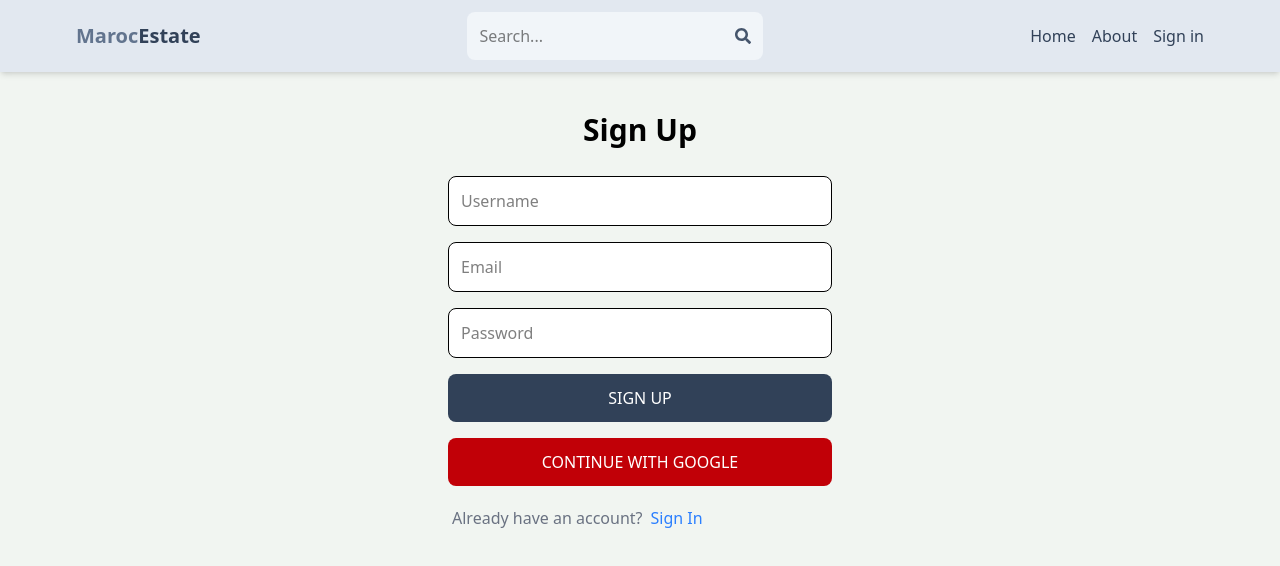
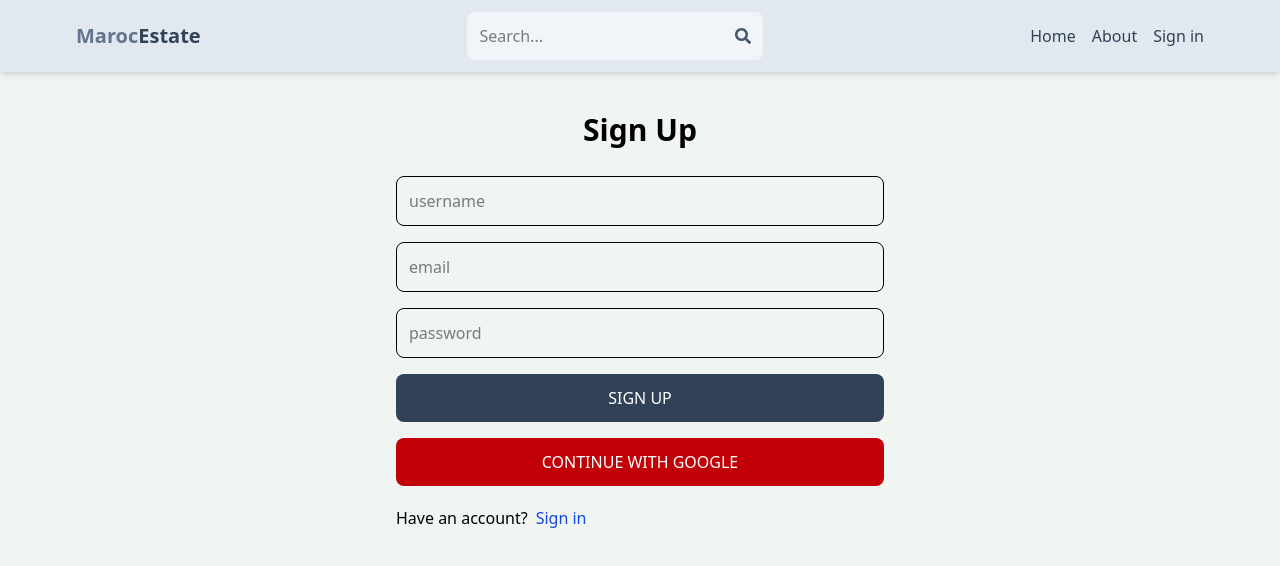
Before and after one commit to salmaelakhal/Real-Estate-Marketplace---MERN-Stack-App-React-Node.js-MongoDB-JWT-Redux-Toolkit-, a React (Vite) app in the folder client/: page /sign-up in a window 1280 px wide. Shown: the top 566 px of the page. Built offline with nearby package versions, Linux system fonts and the light colour scheme; no server answers.

Commit message:
update the header and make the profile page private

```diff
--- a/client/src/App.jsx
+++ b/client/src/App.jsx
@@ -1,4 +1,4 @@
-import { BrowserRouter as Router, Routes, Route, BrowserRouter } from 'react-router-dom';
+import { BrowserRouter, Routes, Route } from 'react-router-dom';
 import React from 'react';
 import Home from './pages/Home';
 import About from './pages/About';
@@ -6,6 +6,7 @@ import Signin from './pages/Signin';
 import Signup from './pages/Signup';
 import Profile from './pages/Profile';
 import Header from './components/Header';
+import PrivateRoute from './components/PrivateRoute';
 export default function App() {
 
   return (
@@ -16,8 +17,9 @@ export default function App() {
         <Route path="/about" element={<About />} />
         <Route path="/sign-in" element={<Signin />} />
         <Route path="/sign-up" element={<Signup />} />
-        <Route path="/profile" element={<Profile />} />
-
+        <Route element={<PrivateRoute />} >
+           <Route path="/profile" element={<Profile />} />
+        </Route>
       </Routes>
  </BrowserRouter>
   )
--- a/client/src/components/Header.jsx
+++ b/client/src/components/Header.jsx
@@ -1,6 +1,14 @@
 import {FaSearch} from 'react-icons/fa'
-import {Link} from 'react-router-dom'
+import { Link } from 'react-router-dom'
+import { useSelector } from 'react-redux'
+
+
 function Header() {
+
+
+    const {currentUser} = useSelector ((state) => state.user)
+
+
     return (
         <header className='bg-slate-200 shadow-md ' >
             <div className=' flex justify-between items-center max-w-6xl mx-auto p-3'>
@@ -18,15 +26,27 @@ function Header() {
                 <FaSearch className='text-slate-600' />
 
             </form>
-            <ul className='flex gap-4 '>
+            <ul className='flex gap-4'>
           <Link to='/'>
-                        <li className='hidden sm:inline text-slate-700 hover:underline'>Home</li>
+            <li className='hidden sm:inline text-slate-700 hover:underline'>
+              Home
+            </li>
           </Link>
           <Link to='/about'>
-                        <li className='hidden sm:inline text-slate-700 hover:underline'>About</li>
+            <li className='hidden sm:inline text-slate-700 hover:underline'>
+              About
+            </li>
           </Link>
-                    <Link to='/sign-in'>
-                        <li className='text-slate-700 hover:underline'>Sign in</li>
+          <Link to='/profile'>
+            {currentUser ? (
+              <img
+                className='rounded-full h-7 w-7 object-cover'
+                src={currentUser.avatar}
+                alt='profile'
+              />
+            ) : (
+              <li className=' text-slate-700 hover:underline'> Sign in</li>
+            )}
           </Link>
         </ul>
             </div>
--- a/client/src/components/OAuth.jsx
+++ b/client/src/components/OAuth.jsx
@@ -15,7 +15,7 @@ function OAuth() {
       const provider = new GoogleAuthProvider();
       const auth = getAuth(app);
       const result = await signInWithPopup(auth, provider);
-console.log("Google sign-in result:", result);
+      console.log("Google sign-in result:", result);
       const user = {
         name: result.user.displayName,
         email: result.user.email,
--- /dev/null
+++ b/client/src/components/PrivateRoute.jsx
@@ -0,0 +1,8 @@
+import { useSelector } from 'react-redux';
+import { Navigate, Outlet } from 'react-router-dom';
+
+export default function PrivateRoute() {
+  const { currentUser } = useSelector((state) => state.user);
+
+  return currentUser ? <Outlet /> : <Navigate to="/sign-in" />;
+}
--- a/client/src/pages/Signin.jsx
+++ b/client/src/pages/Signin.jsx
@@ -1,74 +1,81 @@
-import React from 'react';
+import { useState } from 'react';
 import { Link, useNavigate } from 'react-router-dom';
-import {useDispatch, useSelector} from 'react-redux';
-import { signInFailure, signInStart, signInSuccess } from '../redux/user/userSlice';
+import { useDispatch, useSelector } from 'react-redux';
+import {
+  signInStart,
+  signInSuccess,
+  signInFailure,
+} from '../redux/user/userSlice';
 import OAuth from '../components/OAuth';
 
-
-
 export default function SignIn() {
-  const [formData, setFormData] = React.useState({});
-  const {loading, error} = useSelector((state) => state.user); // Si tu utilises Redux pour gérer l'état de l'utilisateur
-
-  const navigate = useNavigate(); // ✅ ici
-  const dispatch = useDispatch(); // Si tu veux utiliser Redux pour gérer l'état de l'utilisateur
+  const [formData, setFormData] = useState({});
+  const { loading, error } = useSelector((state) => state.user);
+  const navigate = useNavigate();
+  const dispatch = useDispatch();
   const handleChange = (e) => {
-    setFormData({ ...formData, [e.target.id]: e.target.value });
-    console.log(formData);
+    setFormData({
+      ...formData,
+      [e.target.id]: e.target.value,
+    });
   };
-
   const handleSubmit = async (e) => {
     e.preventDefault();
     try {
-      dispatch(signInStart()); // Si tu utilises Redux pour gérer l'état de l'utilisateur
-      const res = await fetch("/api/auth/signin", {
-        method: "POST",
+      dispatch(signInStart());
+      const res = await fetch('/api/auth/signin', {
+        method: 'POST',
         headers: {
-          "Content-Type": "application/json",
+          'Content-Type': 'application/json',
         },
         body: JSON.stringify(formData),
       });
-
       const data = await res.json();
-      console.log("Données reçues de l'API :", data);
-
+      console.log(data);
       if (data.success === false) {
-        dispatch(signInFailure(data.message)); // Si tu utilises Redux pour gérer l'état de l'utilisateur
+        dispatch(signInFailure(data.message));
         return;
       }
-
-      dispatch(signInSuccess(data)); // Si tu utilises Redux pour gérer l'état de l'utilisateur
-      navigate("/"); // ✅ utilise bien le hook
-      console.log(data);
-
+      dispatch(signInSuccess(data));
+      navigate('/');
     } catch (error) {
-      dispatch(signInFailure(error.message)); // Si tu utilises Redux pour gérer l'état de l'utilisateur
+      dispatch(signInFailure(error.message));
     }
   };
-
   return (
     <div className='p-3 max-w-lg mx-auto'>
       <h1 className='text-3xl text-center font-semibold my-7'>Sign In</h1>
-      <form onSubmit={handleSubmit} className='flex flex-col gap-4 w-96 mx-auto'>
-        <input type="email" placeholder="Email" className="border p-3 rounded-lg bg-white" id='email' onChange={handleChange} />
-        <input type="password" placeholder="Password" className="border p-3 rounded-lg bg-white" id='password' onChange={handleChange} />
+      <form onSubmit={handleSubmit} className='flex flex-col gap-4'>
+        <input
+          type='email'
+          placeholder='email'
+          className='border p-3 rounded-lg'
+          id='email'
+          onChange={handleChange}
+        />
+        <input
+          type='password'
+          placeholder='password'
+          className='border p-3 rounded-lg'
+          id='password'
+          onChange={handleChange}
+        />
 
-        <button disabled={loading} className='bg-slate-700 text-white p-3 rounded-lg hover:bg-slate-800 transition-all duration-300 disabled:opacity-80 uppercase'>
-          {loading ? "Loading..." : "Sign In"}
+        <button
+          disabled={loading}
+          className='bg-slate-700 text-white p-3 rounded-lg uppercase hover:opacity-95 disabled:opacity-80'
+        >
+          {loading ? 'Loading...' : 'Sign In'}
         </button>
-        <OAuth />
-
-        {/* <button className='bg-red-500 text-white p-3 rounded-lg hover:bg-red-600 transition-all duration-300 uppercase'>Continue With Google</button> */}
+        <OAuth/>
       </form>
-
-      <div className='ml-14 flex gap-2 mt-5'>
-        <p className='text-gray-500'>Don't have an account?</p>
-        <Link to="/sign-up">
-          <span className='text-blue-500'>Sign Up</span>
+      <div className='flex gap-2 mt-5'>
+        <p>Dont have an account?</p>
+        <Link to={'/sign-up'}>
+          <span className='text-blue-700'>Sign up</span>
         </Link>
       </div>
-
-      {error && <p className='text-red-500 text-center mt-5'>{error}</p>}
+      {error && <p className='text-red-500 mt-5'>{error}</p>}
     </div>
   );
 }
--- a/client/src/pages/Signup.jsx
+++ b/client/src/pages/Signup.jsx
@@ -1,73 +1,85 @@
-import React from 'react';
+import { useState } from 'react';
 import { Link, useNavigate } from 'react-router-dom';
 import OAuth from '../components/OAuth';
 
-export default function Signup() {
-  const [formData, setFormData] = React.useState({});
-  const [error, setError] = React.useState(null);
-  const [loading, setLoading] = React.useState(false);
-
-  const navigate = useNavigate(); // ✅ ici
-
+export default function SignUp() {
+  const [formData, setFormData] = useState({});
+  const [error, setError] = useState(null);
+  const [loading, setLoading] = useState(false);
+  const navigate = useNavigate();
   const handleChange = (e) => {
-    setFormData({ ...formData, [e.target.id]: e.target.value });
-    console.log(formData);
+    setFormData({
+      ...formData,
+      [e.target.id]: e.target.value,
+    });
   };
-
   const handleSubmit = async (e) => {
     e.preventDefault();
     try {
       setLoading(true);
-      const res = await fetch("/api/auth/signup", {
-        method: "POST",
+      const res = await fetch('/api/auth/signup', {
+        method: 'POST',
         headers: {
-          "Content-Type": "application/json",
+          'Content-Type': 'application/json',
         },
         body: JSON.stringify(formData),
       });
-
       const data = await res.json();
+      console.log(data);
       if (data.success === false) {
         setLoading(false);
         setError(data.message);
         return;
       }
-
       setLoading(false);
       setError(null);
-      navigate("/sign-in"); // ✅ utilise bien le hook
-      console.log(data);
-
+      navigate('/sign-in');
     } catch (error) {
       setLoading(false);
       setError(error.message);
     }
   };
-
   return (
     <div className='p-3 max-w-lg mx-auto'>
       <h1 className='text-3xl text-center font-semibold my-7'>Sign Up</h1>
-      <form onSubmit={handleSubmit} className='flex flex-col gap-4 w-96 mx-auto'>
-        <input type="text" placeholder="Username" className="border p-3 rounded-lg bg-white" id='username' onChange={handleChange} />
-        <input type="email" placeholder="Email" className="border p-3 rounded-lg bg-white" id='email' onChange={handleChange} />
-        <input type="password" placeholder="Password" className="border p-3 rounded-lg bg-white" id='password' onChange={handleChange} />
+      <form onSubmit={handleSubmit} className='flex flex-col gap-4'>
+        <input
+          type='text'
+          placeholder='username'
+          className='border p-3 rounded-lg'
+          id='username'
+          onChange={handleChange}
+        />
+        <input
+          type='email'
+          placeholder='email'
+          className='border p-3 rounded-lg'
+          id='email'
+          onChange={handleChange}
+        />
+        <input
+          type='password'
+          placeholder='password'
+          className='border p-3 rounded-lg'
+          id='password'
+          onChange={handleChange}
+        />
 
-        <button disabled={loading} className='bg-slate-700 text-white p-3 rounded-lg hover:bg-slate-800 transition-all duration-300 disabled:opacity-80 uppercase'>
-          {loading ? "Loading..." : "Sign Up"}
+        <button
+          disabled={loading}
+          className='bg-slate-700 text-white p-3 rounded-lg uppercase hover:opacity-95 disabled:opacity-80'
+        >
+          {loading ? 'Loading...' : 'Sign Up'}
         </button>
-        <OAuth />
-
-        {/* <button className='bg-red-500 text-white p-3 rounded-lg hover:bg-red-600 transition-all duration-300 uppercase'>Continue With Google</button> */}
+        <OAuth/>
       </form>
-
-      <div className='ml-14 flex gap-2 mt-5'>
-        <p className='text-gray-500'>Already have an account?</p>
-        <Link to="/sign-in">
-          <span className='text-blue-500'>Sign In</span>
+      <div className='flex gap-2 mt-5'>
+        <p>Have an account?</p>
+        <Link to={'/sign-in'}>
+          <span className='text-blue-700'>Sign in</span>
         </Link>
       </div>
-
-      {error && <p className='text-red-500 text-center mt-5'>{error}</p>}
+      {error && <p className='text-red-500 mt-5'>{error}</p>}
     </div>
   );
 }
```
Also changed, not shown: client/src/redux/user/userSlice.js (line endings or trailing spaces), 1 other file (tests, documents, lock files or other folders). Lines whose indentation alone changed are shown as unchanged.
